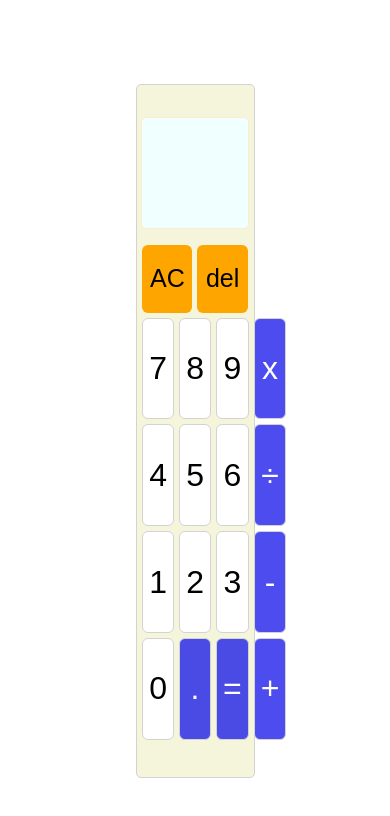
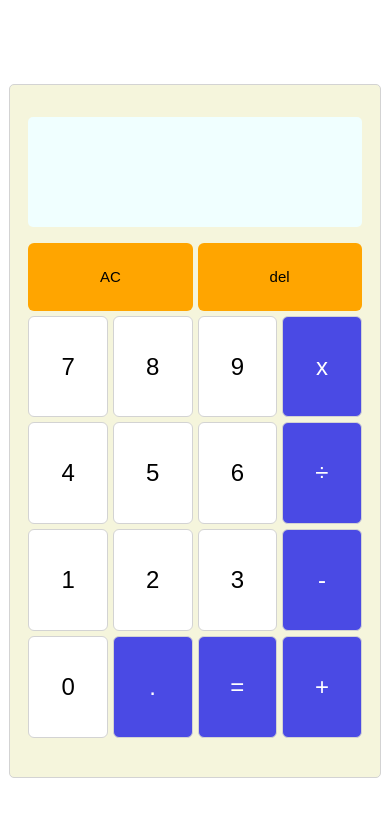
Before and after one commit to wesleykel/Calculator-React-Redux, a React (Create React App) app: page / in a window 390 px wide. Shown: the top 816 px of the page. Built offline with nearby package versions, Linux system fonts and the light colour scheme.

Commit message:
break points added

```diff
--- a/src/calc.module.css
+++ b/src/calc.module.css
@@ -9,7 +9,7 @@
 }
 
 .screen {
-  border: 1px solid blanchedalmond;
+  /*border: 1px solid blanchedalmond;*/
   height:13vh;
   width: 90%;
   margin: 0 auto;
@@ -94,3 +94,54 @@
 
 
 }
+
+@media (max-width:1267px) {
+
+    .wrapper{
+
+        width:75vw;
+
+
+        }
+
+
+
+    }
+
+
+
+
+
+
+@media (max-width:500px) {
+
+.wrapper{
+
+width:95vw
+
+
+}
+
+
+.bottomScreen{
+
+
+font-size: 4vh;
+
+}
+.topButton{
+
+font-size: 15px;
+}
+
+.numberButton{
+    font-size: 1.5em;
+}
+
+.funcButton{
+
+    font-size: 1.5em;
+
+}
+
+}
```
